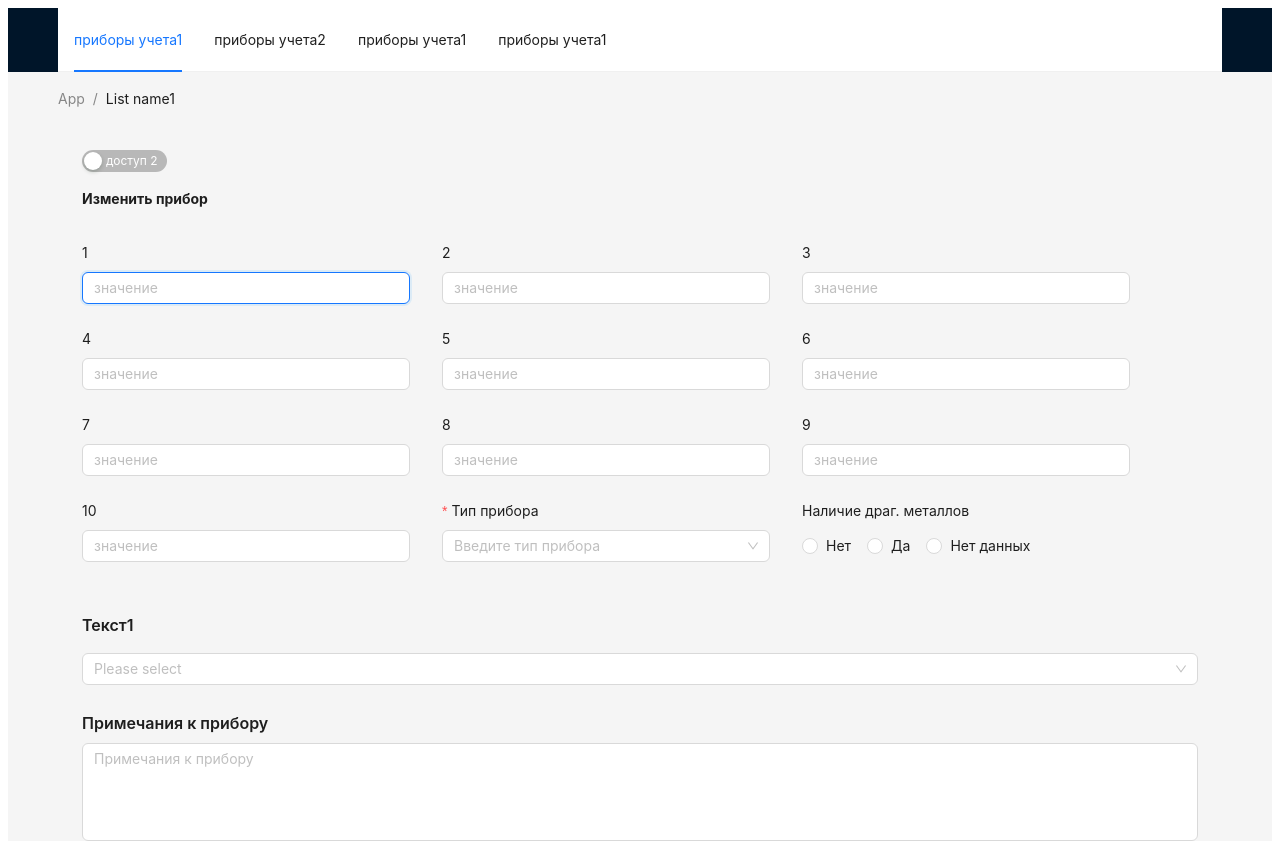
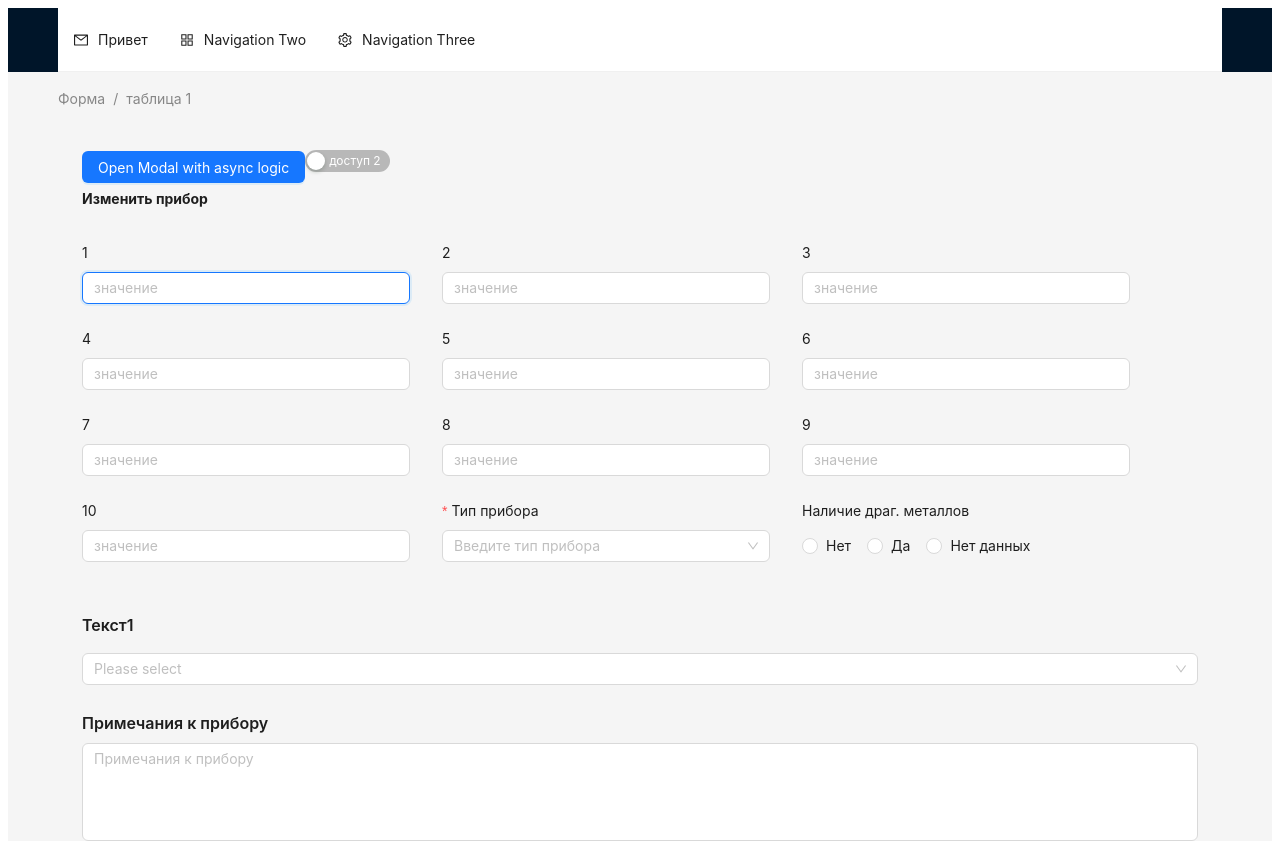
Before and after one commit to oleg-murmur/programForEnterprises, a React (Create React App) app in the folder frontend/: page /form/1 in a window 1280 px wide. Shown: the top 841 px of the page. Built offline with nearby package versions, Linux system fonts and the light colour scheme; no server answers.

Commit message:
add modal

```diff
--- a/frontend/package.json
+++ b/frontend/package.json
@@ -18,6 +18,8 @@
     "mockjs": "^1.1.0",
     "react": "^18.2.0",
     "react-dom": "^18.2.0",
+    "react-router": "^6.22.3",
+    "react-router-dom": "^6.22.3",
     "react-scripts": "5.0.1",
     "typescript": "^4.9.5",
     "web-vitals": "^2.1.4"
@@ -48,6 +50,8 @@
   },
   "devDependencies": {
     "@types/lodash": "^4.14.202",
-    "@types/mockjs": "^1.0.10"
+    "@types/mockjs": "^1.0.10",
+    "@types/react-router": "^5.1.20",
+    "@types/react-router-dom": "^5.3.3"
   }
 }
--- a/frontend/src/index.tsx
+++ b/frontend/src/index.tsx
@@ -1,11 +1,36 @@
 import React from 'react';
 import ReactDOM from 'react-dom/client';
 import App from './App';
+import {
+  createBrowserRouter,
+  RouterProvider,
+} from "react-router-dom";
+import MainForm from './pages/MainForm';
+import MainFormTwo from './pages/MainFormTwo';
+import MainPage from './pages/MainPage';
+import MainTable from './pages/MainTable';
 
+const router = createBrowserRouter([
+  {
+    path: "/",
+    element: <MainPage/>,
+    children: [
+      {
+        path: "/table/:tableId",
+        element: <MainTable />,
+      },
+      {
+        path: "/form/:ItemId",
+        element: <MainFormTwo />,
+      }
+    ]
+  },
+
+]);
 
 const root = ReactDOM.createRoot(
   document.getElementById('root') as HTMLElement
 );
 root.render(
-    <App />
+  <RouterProvider router={router} />
 );
--- a/frontend/src/pages/MainFormTwo.tsx
+++ b/frontend/src/pages/MainFormTwo.tsx
@@ -21,6 +21,7 @@ import Title from 'antd/es/typography/Title';
 import axios from 'axios';
   import Mock from 'mockjs';
   import { useEffect, useState } from 'react';
+import ModalInst from './Modal';
 
   export const waitTime = (time: number = 100) => {
     return new Promise((resolve) => {
@@ -40,7 +41,7 @@ import axios from 'axios';
 
 
     const [data, setData] = useState([]);
-    const [loading, setLoading] = useState(true);
+    const [loading, setLoading] = useState(false);
     const options: SelectProps['options'] = [
         {
             label: '1',
@@ -73,7 +74,7 @@ import axios from 'axios';
       }
 
       setTimeout(()=> {
-        setLoading(false)
+        setLoading(true)
       },3000)
       // getData()
 
@@ -88,6 +89,7 @@ import axios from 'axios';
           padding: 24,
         }}
       >
+        <ModalInst status={loading}/>
         <Switch
           style={{
             marginBlockEnd: 16,
--- a/frontend/src/pages/MainPage.tsx
+++ b/frontend/src/pages/MainPage.tsx
@@ -1,9 +1,11 @@
-import { Breadcrumb, Layout, Menu, Pagination } from 'antd';
+import { Breadcrumb, Layout, Menu, MenuProps, Pagination } from 'antd';
 import React from 'react';
 import MainTable from './MainTable';
 import MainForm from './MainForm';
 import MainFormTwo from './MainFormTwo';
 import Load from './LoadData';
+import { Link, Outlet } from 'react-router-dom';
+import { AppstoreOutlined, MailOutlined, SettingOutlined } from '@ant-design/icons';
 
 const { Header, Content, Footer } = Layout;
 
@@ -15,7 +17,42 @@ const tables = [
 ]
 
 
-const App: React.FC = () => (
+type MenuItem = Required<MenuProps>['items'][number];
+
+function getItem(
+  label: React.ReactNode,
+  key: React.Key,
+  icon?: React.ReactNode,
+  children?: MenuItem[],
+  type?: 'group',
+): MenuItem {
+  return {
+    key,
+    icon,
+    children,
+    label,
+    type,
+  } as MenuItem;
+}
+
+const items: MenuProps['items'] = [
+  getItem(<Link to={'/table/3'}>Привет</Link>, 'sub1', <MailOutlined />),
+
+  getItem('Navigation Two', 'sub2', <AppstoreOutlined />),
+
+  // { type: 'divider' },
+
+  getItem('Navigation Three', 'sub4', <SettingOutlined />),
+
+  // getItem('Group', 'grp', null, [getItem('Option 13', '13'), getItem('Option 14', '14')], 'group'),
+];
+const App: React.FC = () => {
+
+  const onClick: MenuProps['onClick'] = (e) => {
+    console.log('click ', e);
+  };
+
+  return (
   <Layout className="layout">
     <Header>
       <div className="logo" />
@@ -23,22 +60,24 @@ const App: React.FC = () => (
         theme="light"
         mode="horizontal"
         defaultSelectedKeys={['1']}
-        items={tables}
+        items={items}
+        onClick={onClick}
       />
     </Header>
     <Content style={{ padding: '0 50px' }}>
       <Breadcrumb style={{ margin: '16px 0' }}>
-        <Breadcrumb.Item>App</Breadcrumb.Item>
-        <Breadcrumb.Item>List name1</Breadcrumb.Item>
+        <Breadcrumb.Item><Link to={'/form/ItemId'}>Форма</Link></Breadcrumb.Item>
+        <Breadcrumb.Item><Link to={'/table/1'}>таблица 1</Link></Breadcrumb.Item>
       </Breadcrumb>
       {/* <MainTable/> */}
       {/* <MainForm/> */}
       {/* <Load/> */}
-      <MainFormTwo/>
+      {/* <MainFormTwo/> */}
       {/* <Pagination defaultCurrent={1} total={50} /> */}
+      <Outlet/>
     </Content>
     <Footer style={{ textAlign: 'center' }}>2024</Footer>
   </Layout>
-);
+)};
 
 export default App;
--- a/frontend/src/pages/MainTable.tsx
+++ b/frontend/src/pages/MainTable.tsx
@@ -3,6 +3,9 @@ import { Pagination, Table, Tooltip } from 'antd';
 import type { TableColumnsType } from 'antd';
 import { DownloadOutlined } from '@ant-design/icons';
 import axios from 'axios';
+import { Link} from 'react-router-dom';
+import { redirect } from 'react-router-dom';
+import ModalInst from './Modal';
 
 interface DataType {
   key: React.Key;
@@ -42,7 +45,8 @@ const columns: TableColumnsType<DataType> = [
 
 },
 
-  { title: 'Column 2', dataIndex: 'address', key: '2'},
+  { title: 'Column 2', dataIndex: 'address', key: '2'
+},
   { title: 'Column 3', dataIndex: 'address', key: '3' },
   { title: 'Column 4', dataIndex: 'address', key: '4' },
   { title: 'Column 5', dataIndex: 'address', key: '5' },
@@ -62,22 +66,6 @@ const columns: TableColumnsType<DataType> = [
   },
 ];
 
-const data: DataType[] = [
-  {
-    key: '1',
-    name: 'John Brown',
-    age: 32,
-    address: 'New York ParkNew York ParkNew York ParkNew York Park',
-  },
-  {
-    key: '2',
-    name: 'Jim Green',
-    age: 40,
-    address: 'London Park',
-  },
-];
-
-
 const MainTable: React.FC = () => {
 
   const [Data, setData] = useState([]);
@@ -88,33 +76,47 @@ const MainTable: React.FC = () => {
 
     const getData = async () => {
       let {data} = await axios.get('https://jsonplaceholder.typicode.com/comments?_page=2&_limit=100')
-      const {headers} = await axios.get('https://jsonplaceholder.typicode.com/comments?_page=2&_limit=100')
 
-      const totalCount = await headers['x-total-count']
 
       setData(data)
       setHasData(true)
       setLoading(false)
-      console.log(totalCount)
+
     }
     getData()
   },[])
 
 
 
-  return <Table
+  return (
+  <>
+  <ModalInst status={false}/>
+  <Table
 
   loading={loading}
-  onRow={(record, rowIndex) => {
-  return {
-    onClick: event => {console.log(record)}, // click row
-    onDoubleClick: event => {}, // double click row
-    onContextMenu: event => {}, // right button click row
-    onMouseEnter: event => {}, // mouse enter row
-    onMouseLeave: event => {}, // mouse leave row
-  };
-}}
+  onRow={(i) => ({
+    onClick: (e) =>
+        redirect('/')
+})}
+//   onRow={(record, rowIndex) => {
+
+//   return {
+//     onClick: event => {
+//       console.log(record);
+//       // props.history.push(`/table/${record.name}`)
+//       // redirect(`/table/${record.name}`)
+//       // redirect(`/table/${record.name}`)
+//   }, // click row
+//     onDoubleClick: event => {}, // double click row
+//     onContextMenu: event => {}, // right button click row
+//     onMouseEnter: event => {}, // mouse enter row
+//     onMouseLeave: event => {}, // mouse leave row
+//   };
+// }}
   columns={columns} pagination={{}} dataSource={hasData ? Data : []} scroll={{ x: 1300 }} />
+
+
+  </>)
 
 
 }
--- /dev/null
+++ b/frontend/src/pages/Modal.tsx
@@ -0,0 +1,52 @@
+import React, { useState } from 'react';
+import { Button, Modal } from 'antd';
+
+
+interface prop {
+    status: boolean
+}
+
+const ModalInst: React.FC<prop> = ({status}) => {
+  const [open, setOpen] = useState(status);
+  const [confirmLoading, setConfirmLoading] = useState(false);
+  const [modalText, setModalText] = useState('Content of the modal');
+
+
+  const showModal = () => {
+    setOpen(true);
+  };
+  const handleOk = () => {
+    setModalText('The modal will be closed after two seconds');
+    setConfirmLoading(true);
+    setTimeout(() => {
+      setOpen(false);
+      setConfirmLoading(false);
+    }, 2000);
+  };
+
+  const handleCancel = () => {
+    console.log('Clicked cancel button');
+    setOpen(false);
+  };
+
+  return (
+    <>
+      <Button type="primary" onClick={showModal}>
+        Open Modal with async logic
+      </Button>
+      <Modal
+        title="Title"
+        open={open}
+        onOk={handleOk}
+        confirmLoading={confirmLoading}
+        onCancel={handleCancel}
+      >
+        <p>{modalText}</p>
+        <p>{status}</p>
+        <p>123123</p>
+      </Modal>
+    </>
+  );
+};
+
+export default ModalInst;
```
Also changed, not shown: 1 other file (tests, documents, lock files or other folders).
